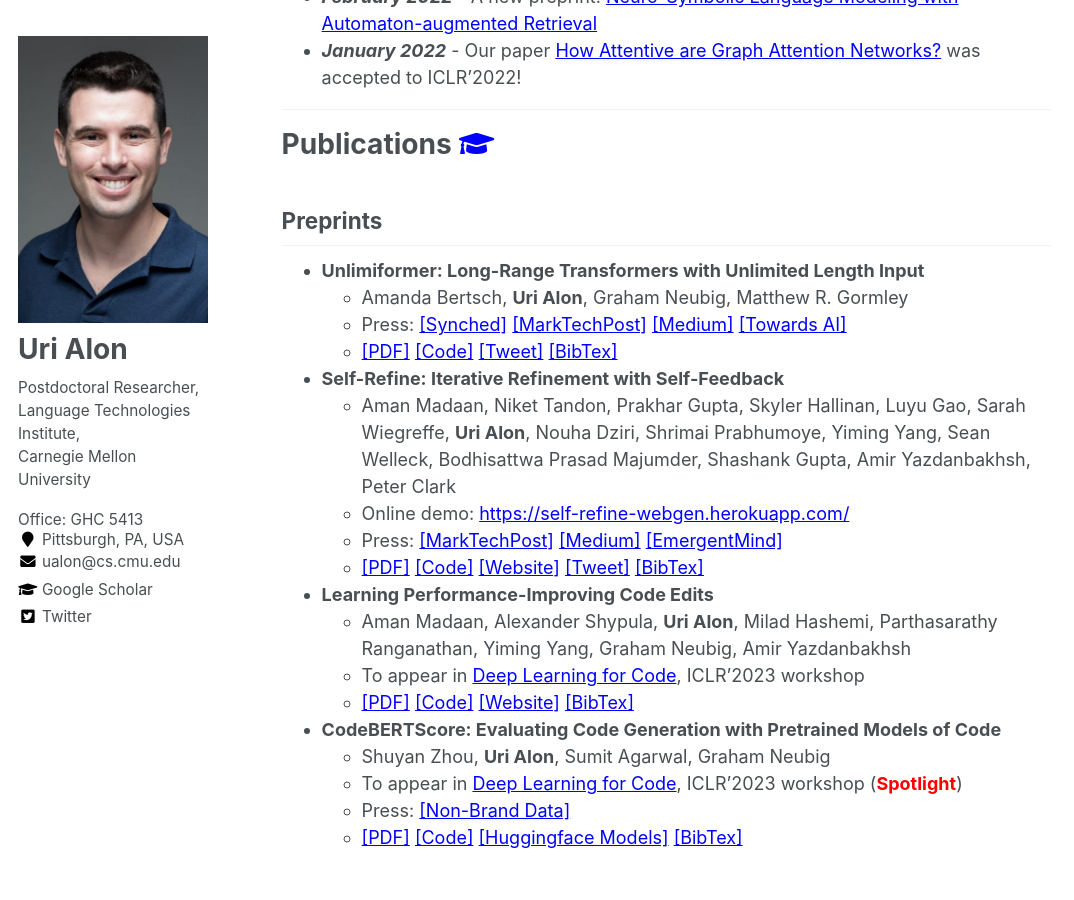
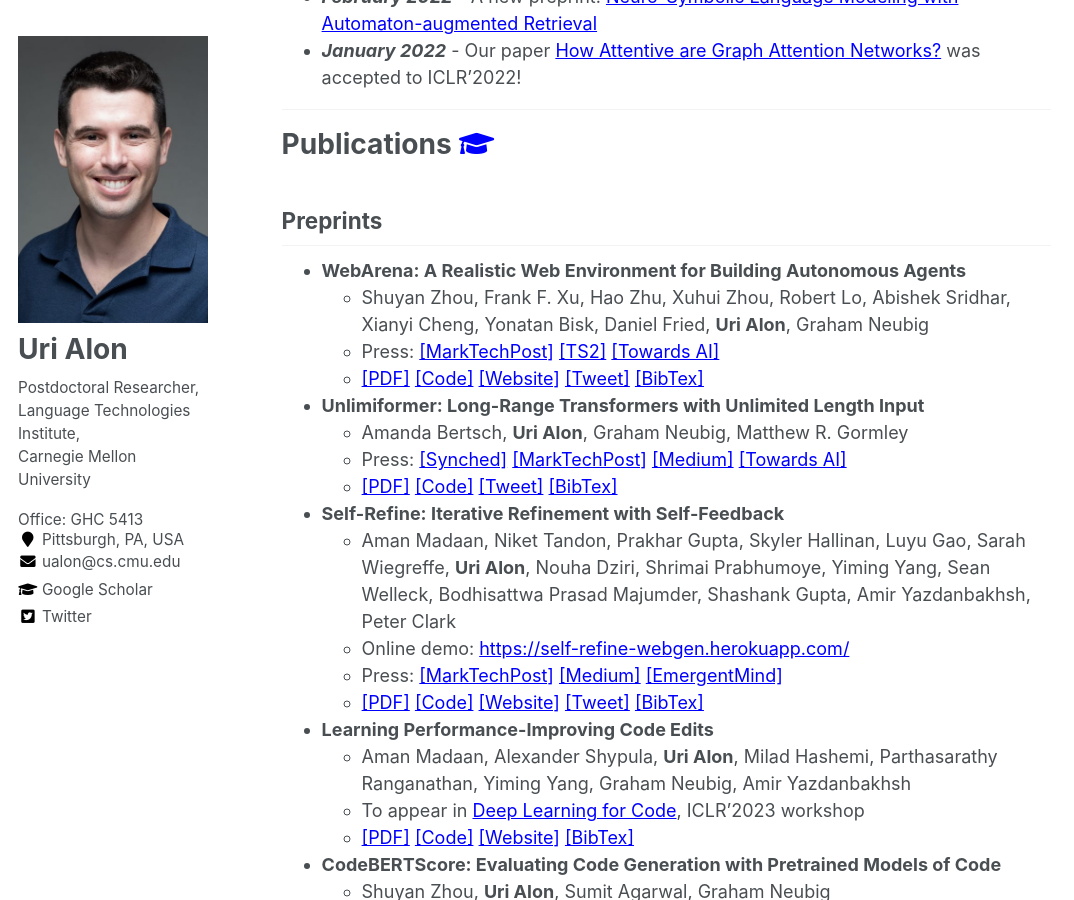
Before and after one commit to urialon/urialon.github.io, a Jekyll site: the page built from _pages/about.md, in a window 1280 px wide and 900 px high, scrolled down 1600 px. Shown: the whole window, without its empty margins (0-1074 px from the left). Built offline with Jekyll 4.4.1, drawn with Linux system fonts in a browser that asks for light colours.

Commit message:
webarena

```diff
--- a/_pages/about.md
+++ b/_pages/about.md
@@ -91,6 +91,13 @@ I am happily married to Lee and father of Gur 🙂
 # Publications <a href="https://scholar.google.com/citations?user=QBn7vq8AAAAJ&hl=en&oi=ao" target="_blank"><i class="fas fa-fw fa-graduation-cap"></i></a><a name="publications"></a>
 
 ## Preprints
+* **WebArena: A Realistic Web Environment for Building Autonomous Agents**{:id="webarena"}
+    * Shuyan Zhou, Frank F. Xu, Hao Zhu, Xuhui Zhou, Robert Lo, Abishek Sridhar, Xianyi Cheng, Yonatan Bisk, Daniel Fried, **Uri Alon**, Graham Neubig
+    * Press: [[MarkTechPost]](https://www.marktechpost.com/2023/07/27/cmu-researchers-introduce-webarena-a-realistic-and-reproducible-web-environment-with-4-real-world-web-apps-for-benchmarking-useful-agents/){:target="_blank"} [[TS2]](https://ts2.space/en/training-autonomous-agents-new-research-introduces-webarena/){:target="_blank"} [[Towards AI]](https://pub.towardsai.net/unlimiformer-long-range-transformers-with-unlimited-length-input-3725f69b0d03){:target="_blank"}
+    * [[PDF]](https://arxiv.org/pdf/2307.13854.pdf){:target="_blank"}
+    [[Code]](https://github.com/web-arena-x/webarena){:target="_blank"} [[Website]](https://webarena.dev){:target="_blank"}
+    [[Tweet]](https://twitter.com/shuyanzhxyc/status/1683917253597855744?s=20){:target="_blank"}
+    [[BibTex]](https://pastebin.com/raw/Uf0pup43){:target="_blank"}
 * **Unlimiformer: Long-Range Transformers with Unlimited Length Input**{:id="unlimiformer"}
     * Amanda Bertsch, **Uri Alon**, Graham Neubig, Matthew R. Gormley
     * Press: [[Synched]](https://syncedreview.com/2023/05/04/cmus-unlimiformer-augments-transformers-to-enable-unbounded-input-lengths/){:target="_blank"} [[MarkTechPost]](https://www.marktechpost.com/2023/05/07/cmu-researchers-introduce-unlimiformer-an-ai-method-for-augmenting-pretrained-encoder-decoders-with-an-external-datastore-to-allow-for-unlimited-length-input/){:target="_blank"} [[Medium]](https://medium.com/techciting/techciting-issue-2-may-7-2023-c3b02e606068){:target="_blank"} [[Towards AI]](https://pub.towardsai.net/unlimiformer-long-range-transformers-with-unlimited-length-input-3725f69b0d03){:target="_blank"}
@@ -108,7 +115,7 @@ I am happily married to Lee and father of Gur 🙂
 * **Learning Performance-Improving Code Edits**{:id="pie"}
     * Aman Madaan, Alexander Shypula, **Uri Alon**, Milad Hashemi, Parthasarathy Ranganathan, Yiming Yang, Graham Neubig, Amir Yazdanbakhsh
     * To appear in [Deep Learning for Code](https://dl4c.github.io/){:target="_blank"}, ICLR'2023 workshop
-    * [[PDF]](https://arxiv.org/pdf/2302.07867.pdf){:target="_blank"} [[Code]](https://github.com/madaan/pie-perf){:target="_blank"} [[Website]](https://pie4perf.com/) [[BibTex]](https://pastebin.com/raw/WasRirHS){:target="_blank"}
+    * [[PDF]](https://arxiv.org/pdf/2302.07867.pdf){:target="_blank"} [[Code]](https://github.com/madaan/pie-perf){:target="_blank"} [[Website]](https://pie4perf.com/){:target="_blank"} [[BibTex]](https://pastebin.com/raw/WasRirHS){:target="_blank"}
 
 * **CodeBERTScore: Evaluating Code Generation with Pretrained Models of Code**{:id="cbs"}
     * Shuyan Zhou, **Uri Alon**, Sumit Agarwal, Graham Neubig
```
